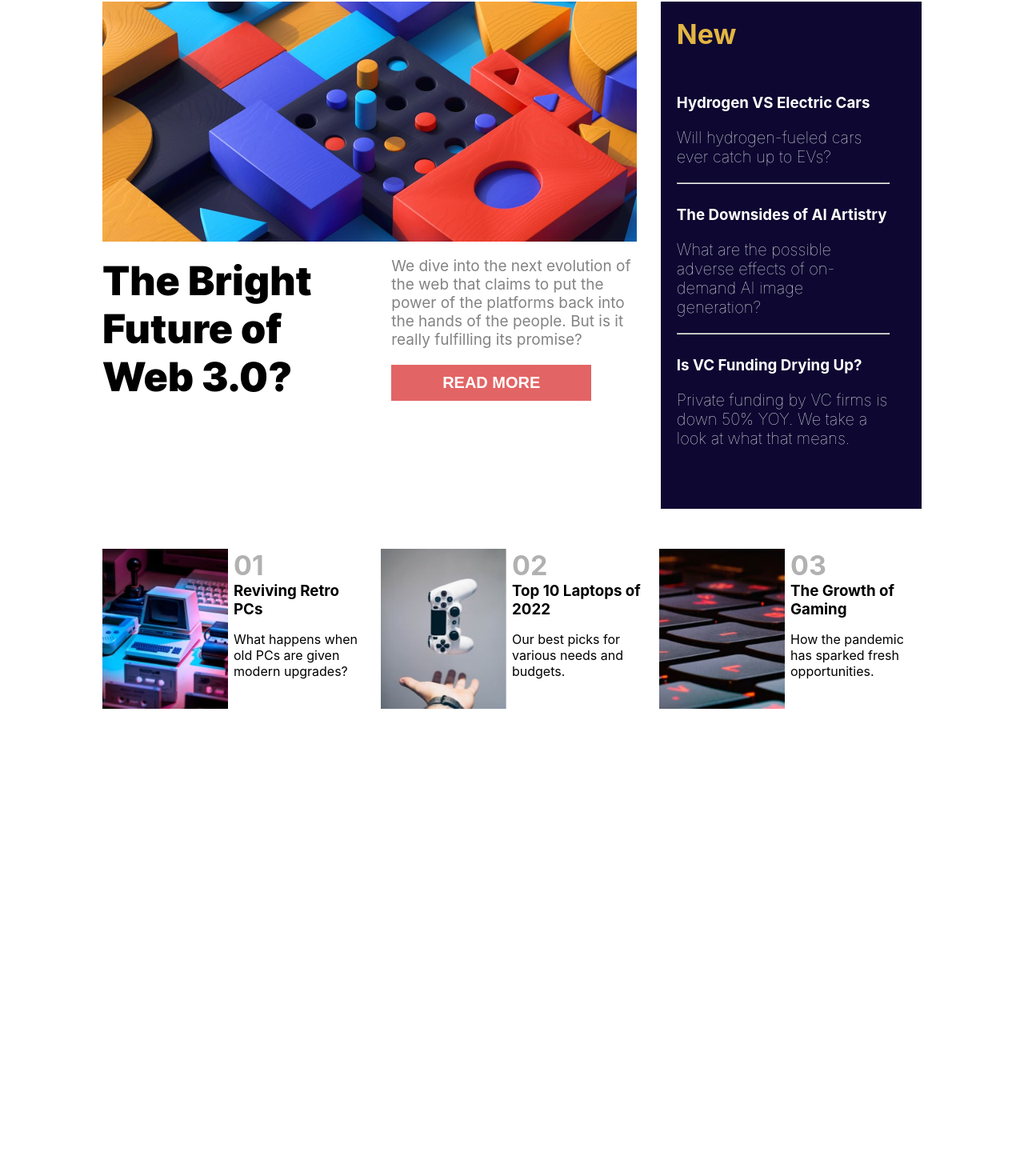
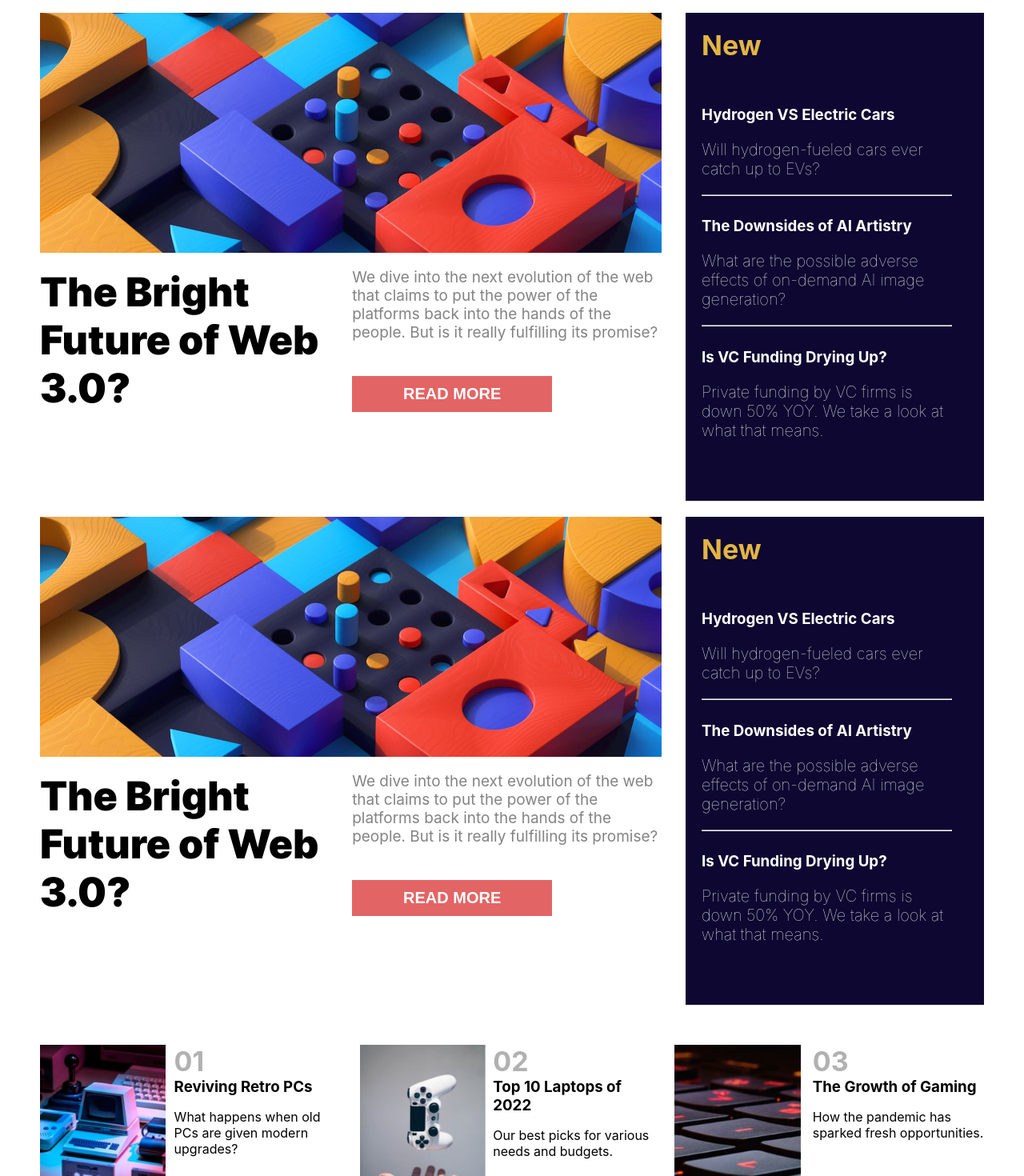
Before and after one commit to TimurBarmakov/test-app, a React (Create React App) app: page / in a window 1280 px wide. Shown: the part 118-1588 px from the top of the page at 80% size. Before the commit the page ends 1045 px from the top, so only its background shows below. Built offline with nearby package versions, Linux system fonts and the light colour scheme.

Commit message:
third commit

```diff
--- a/src/App.css
+++ b/src/App.css
@@ -47,8 +47,10 @@
 }
 
 .container{
-  padding: 2% 10%;
+  margin-top: 20px;
+  padding: 0px 50px;
 }
+
 .header {
   padding-bottom: 30px;
   display: flex;
@@ -220,7 +222,8 @@ button:hover {
 }
 
 .footerImageContainer {
-  width: 100%;
+  flex-shrink: 1;
+  width: 300px;
   height: 200px;
   max-height: 100%;
 }
--- a/src/App.js
+++ b/src/App.js
@@ -1,95 +1,20 @@
 import './App.css';
-import Logo from './assets/images/logo.svg'
-import MainImage from './assets/images/image-web-3-desktop.jpg';
-import FirstFooterImage from './assets/images/image-retro-pcs.jpg';
-import SecondFooterImage from './assets/images/image-gaming-growth.jpg';
-import ThirdFooterImage from './assets/images/image-top-laptops.jpg';
+import Header from "./components/Header";
+import Footer from "./components/Footer";
+import ContentBlock from './components/ContentBlock';
+
 
 
 
 function App() {
   return (
-    <div className="container">
-      <header className="header">
-        <img src={Logo} alt="Основное изображение" />
-        <div className='headerNavigation'>
-          <ul className="headerNavigationMenu">
-            <li>Home</li>
-            <li>New</li>
-            <li>Popular</li>
-            <li>Trending</li>
-            <li>Categories</li>
-          </ul>
-        </div>
-      </header>
-          <div className="contentBlock">
-            <div className="mainContent">
-                <div className="imageContainer">
-                  <img src={MainImage} alt="Основное изображение" />
-                </div>
-                <div className="mainContentDescription">
-                  <h1>The Bright Future of Web 3.0?</h1>
-                  <div className="contentDescription">
-                    <p>We dive into the next evolution of the web that claims to put the power of the platforms back into the hands of the people.  But is it really fulfilling its promise?</p>
-                    <button>READ MORE</button>
-                  </div>
-                </div>
-            </div>
-            <div className="newsBlock">
-                <h2>New</h2>
-                <ul className="newsList">
-                  <li>
-                    <h3>Hydrogen VS Electric Cars</h3>
-                    <p>Will hydrogen-fueled cars ever catch up to EVs?</p>
-                    <hr />
-                  </li>
-                  <li>
-                    <h3>The Downsides of AI Artistry</h3>
-                    <p>What are the possible adverse effects of on-demand AI image generation?</p>
-                    <hr />
-                  </li>
-                  <li>
-                    <h3>Is VC Funding Drying Up?</h3>
-                    <p>Private funding by VC firms is down 50% YOY. We take a look at what that means.</p>
-                  </li>
-                </ul>
-            </div>
-          </div>
-          <footer>
-            <ul className="footerList">
-                <li>
-                  <div className="footerImageContainer">
-                    <img src={FirstFooterImage} alt="Основное изображение" />
-                  </div>
-                  <div className="footerDescription">
-                    <h2>01</h2>
-                    <h3>Reviving Retro PCs</h3>
-                    <p>What happens when old PCs are given modern upgrades?</p>
-                  </div>
-                </li>
-                <li>
-                  <div className="footerImageContainer">
-                    <img src={SecondFooterImage} alt="Основное изображение" />
-                  </div>
-                  <div className="footerDescription">
-                    <h2>02</h2>
-                    <h3>Top 10 Laptops of 2022</h3>
-                    <p>Our best picks for various needs and budgets.</p>
-                  </div>
-                </li>
-                <li>
-                  <div className="footerImageContainer">
-                    <img src={ThirdFooterImage} alt="Основное изображение" />
-                  </div>
-                  <div className="footerDescription">
-                    <h2>03</h2>
-                    <h3>The Growth of Gaming</h3>
-                    <p>How the pandemic has sparked fresh opportunities.</p>
-                  </div>
-                </li>
-            </ul>
-          </footer>
+    <div>
+      <Header></Header>
+      <ContentBlock></ContentBlock>
+      <ContentBlock></ContentBlock>
+      <Footer></Footer>
     </div>
+
   );
 }
 
--- /dev/null
+++ b/src/components/ContentBlock.js
@@ -0,0 +1,44 @@
+import React from 'react';
+import MainImage from '../assets/images/image-web-3-desktop.jpg';
+
+const ContentBlock = () => {
+    return (
+        <div className="container">
+            <div className="contentBlock">
+                <div className="mainContent">
+                    <div className="imageContainer">
+                        <img src={MainImage} alt="Основное изображение" />
+                    </div>
+                    <div className="mainContentDescription">
+                        <h1>The Bright Future of Web 3.0?</h1>
+                        <div className="contentDescription">
+                            <p>We dive into the next evolution of the web that claims to put the power of the platforms back into the hands of the people. But is it really fulfilling its promise?</p>
+                            <button>READ MORE</button>
+                        </div>
+                    </div>
+                </div>
+                <div className="newsBlock">
+                    <h2>New</h2>
+                    <ul className="newsList">
+                        <li>
+                            <h3>Hydrogen VS Electric Cars</h3>
+                            <p>Will hydrogen-fueled cars ever catch up to EVs?</p>
+                            <hr />
+                        </li>
+                        <li>
+                            <h3>The Downsides of AI Artistry</h3>
+                            <p>What are the possible adverse effects of on-demand AI image generation?</p>
+                            <hr />
+                        </li>
+                        <li>
+                            <h3>Is VC Funding Drying Up?</h3>
+                            <p>Private funding by VC firms is down 50% YOY. We take a look at what that means.</p>
+                        </li>
+                    </ul>
+                </div>
+            </div>
+        </div>
+    );
+};
+
+export default ContentBlock;
--- /dev/null
+++ b/src/components/Footer.js
@@ -0,0 +1,48 @@
+import React from 'react';
+import FirstFooterImage from '../assets/images/image-retro-pcs.jpg';
+import SecondFooterImage from '../assets/images/image-gaming-growth.jpg';
+import ThirdFooterImage from '../assets/images/image-top-laptops.jpg';
+
+const Footer = () => {
+    return (
+        <footer>
+            <div className="container">
+                <ul className="footerList">
+                    <li>
+                        <div className="footerImageContainer">
+                            <img src={FirstFooterImage} alt="Основное изображение" />
+                        </div>
+                        <div className="footerDescription">
+                            <h2>01</h2>
+                            <h3>Reviving Retro PCs</h3>
+                            <p>What happens when old PCs are given modern upgrades?
+                            </p>
+                        </div>
+                    </li>
+                    <li>
+                        <div className="footerImageContainer">
+                            <img src={SecondFooterImage} alt="Основное изображение" />
+                        </div>
+                        <div className="footerDescription">
+                            <h2>02</h2>
+                            <h3>Top 10 Laptops of 2022</h3>
+                            <p>Our best picks for various needs and budgets.</p>
+                        </div>
+                    </li>
+                    <li>
+                        <div className="footerImageContainer">
+                            <img src={ThirdFooterImage} alt="Основное изображение" />
+                        </div>
+                        <div className="footerDescription">
+                            <h2>03</h2>
+                            <h3>The Growth of Gaming</h3>
+                            <p>How the pandemic has sparked fresh opportunities.</p>
+                        </div>
+                    </li>
+                </ul>
+            </div>
+        </footer>
+    );
+}
+
+export default Footer;
--- /dev/null
+++ b/src/components/Header.js
@@ -0,0 +1,23 @@
+import React from 'react';
+import Logo from '../assets/images/logo.svg';
+
+const Header = () => {
+    return (
+        <div className="container">
+        <header className="header">
+                <img src={Logo} alt="Логотип" />
+                <div className='headerNavigation'>
+                    <ul className="headerNavigationMenu">
+                        <li>Home</li>
+                        <li>New</li>
+                        <li>Popular</li>
+                        <li>Trending</li>
+                        <li>Categories</li>
+                    </ul>
+                </div>
+        </header>
+        </div>
+    );
+};
+
+export default Header;
```
